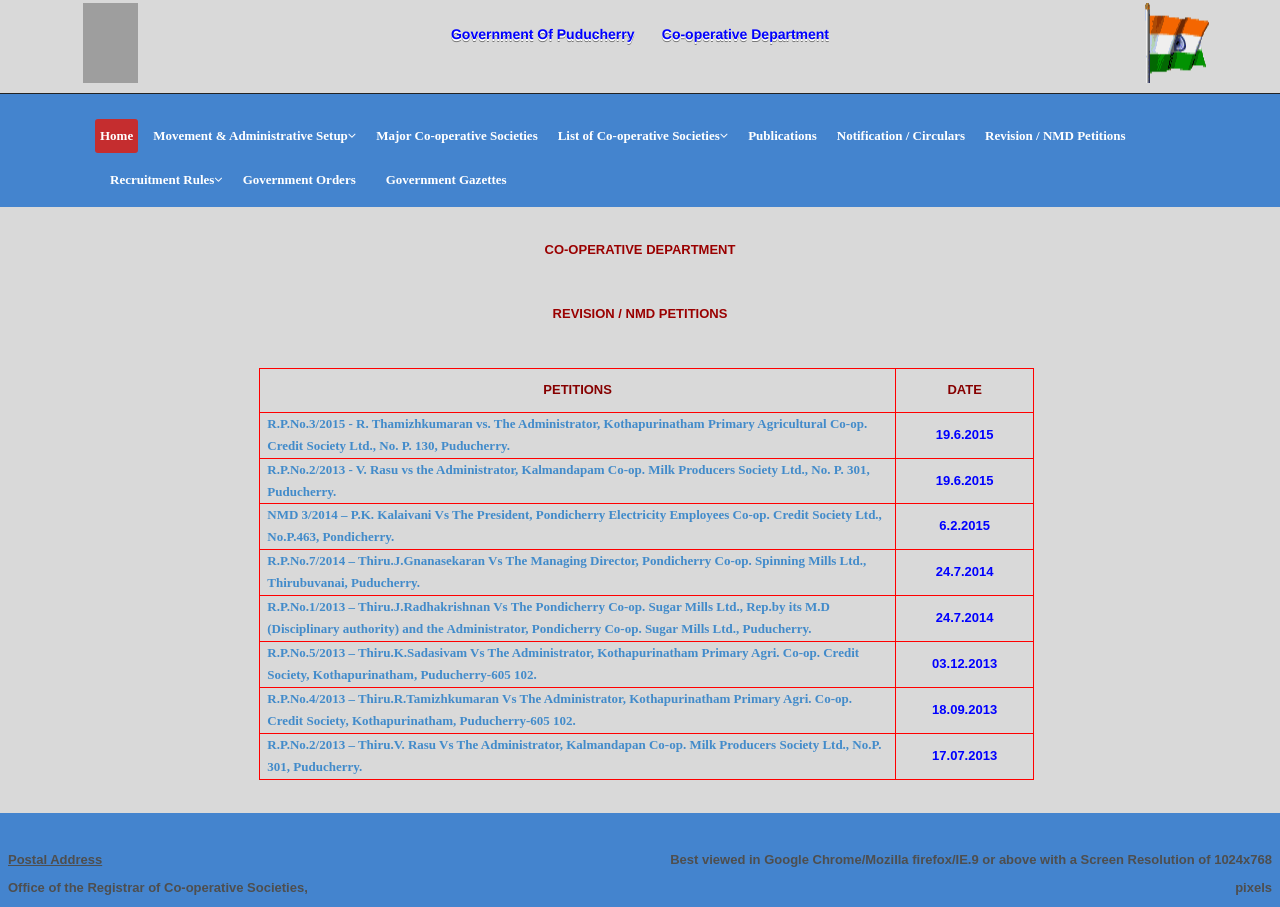
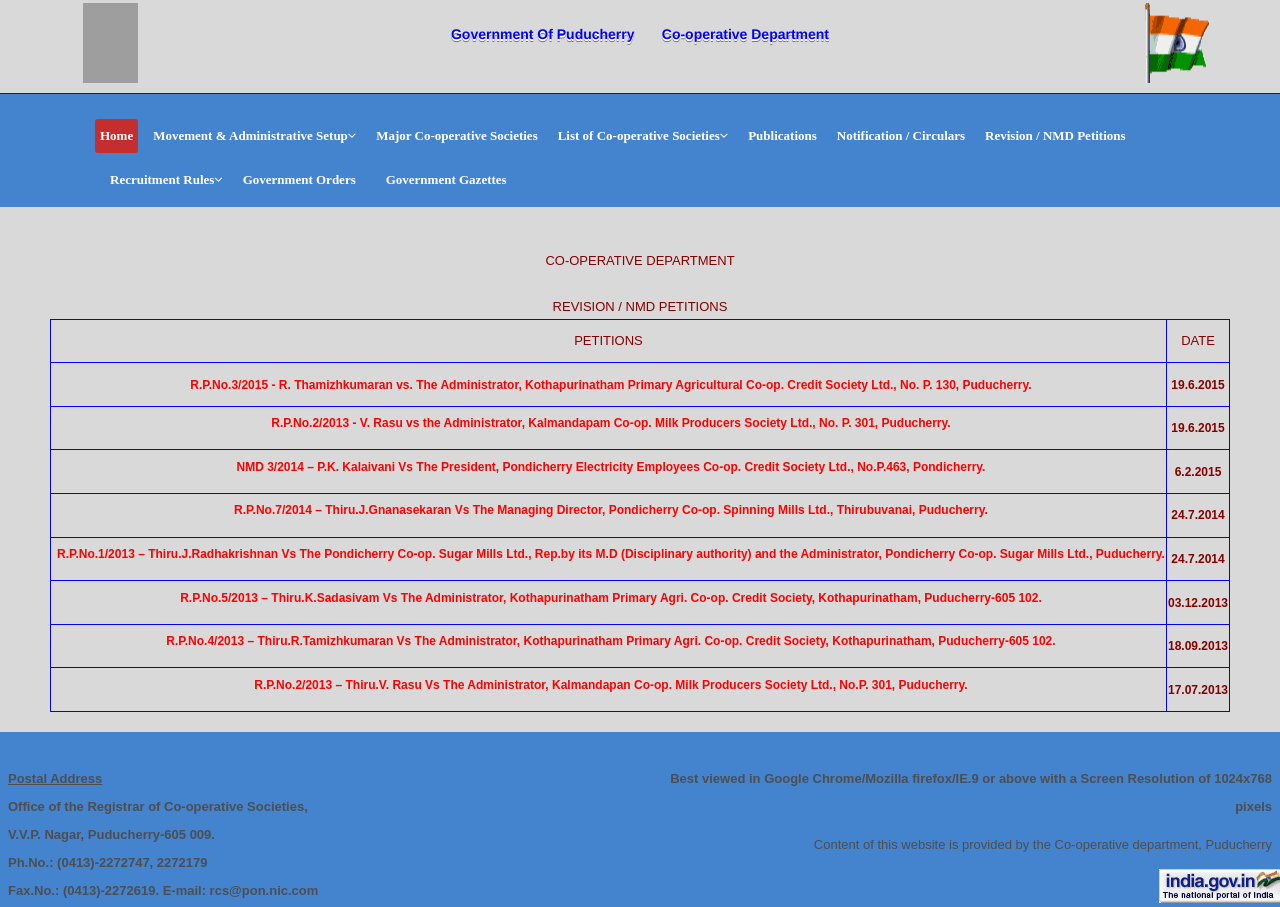
Before and after one commit to eteks/cooperative, a PHP site: page /RPETN.html in a window 1280 px wide. Shown: the part 67-974 px from the top of the page. Run offline with PHP 8.4, Linux system fonts and the light colour scheme; grey boxes are pictures that could not be loaded.

Commit message:
Made changes in Publication, Revision, Faq

```diff
--- a/NOT_CIR.html
+++ b/NOT_CIR.html
@@ -190,6 +190,7 @@
  <div id= "container">
  	<div class= "major">
  		<div id="apDiv13">
+ 			<div id="revision">
 <center>
   <p class="MsoNormal" align="center" style="text-align:center;">&nbsp;</p>
   <p class="MsoNormal" align="center" style="text-align:center;"><strong><span style="font-family:'Arial','sans-serif'; font-size:17.0pt; color:#9A0000; ">NOTIFICATION  AND CIRCULARS</span></strong></p>
@@ -197,8 +198,8 @@
   <p class="MsoNormal" align="center" style="text-align:center;"><strong><span style="font-family:'Arial','sans-serif'; color:#58267E; ">Last updated on 12/7/2016</span></strong></p>
   <p class="MsoNormal"><strong><span style="font-family:'Arial','sans-serif'; font-size:14.0pt; color:#740000; ">&nbsp;</span></strong></p>
   <table class="MsoTableGrid" border="1" cellspacing="0" cellpadding="0" width="750" style="margin-left:9.9pt;border-collapse:collapse;border:none;">
-    <tr style="height:32.7pt;">
-      <td width="528" style="width:5.5in;border:solid red 1.0pt;padding:0in 5.4pt 0in 5.4pt;height:32.7pt;"><p class="MsoNormal" align="center" style="margin-bottom:.7pt;text-align:center;text-autospace:none;"><strong><span style="font-family:'Arial','sans-serif'; color:#860000; ">SUBJECT</span></strong></p></td>
+    <tr>
+      <td MsoNormal>SUBJECT</span></strong></p></td>
       <td width="114" style="width:85.5pt;border:solid red 1.0pt;border-left:none;padding:0in 5.4pt 0in 5.4pt;height:32.7pt;"><p class="MsoNormal" align="center" style="margin-bottom:.7pt;text-align:center;text-autospace:none;"><strong><span style="font-family:'Arial','sans-serif'; color:#860000; ">ORDER</span></strong></p>
         <p class="MsoNormal" align="center" style="margin-bottom:.7pt;text-align:center;text-autospace:none;"><strong><span style="font-family:'Arial','sans-serif'; color:#860000; ">DATE</span></strong></p></td>
     </tr>
--- a/RPETN.html
+++ b/RPETN.html
@@ -14,7 +14,7 @@
     <link href="css/prettyPhoto.css" rel="stylesheet">
     <link href="css/main.css" rel="stylesheet">
     <link href="css/responsive.css" rel="stylesheet">
-    <link href="css/css6.css" rel="stylesheet">
+
     <!--[if lt IE 9]>
     <script src="js/html5shiv.js"></script>
     <script src="js/respond.min.js"></script>
@@ -189,63 +189,65 @@
  </header><!--/header-->
 
  <div id= "container">
- 	<div class= "major">
+ 	<div class= "major1">
  		<div id="apDiv13">
-<center>
-  <p class="MsoNormal" align="center" id="p_8827_0">&nbsp;</p>
-  <p class="MsoNormal" align="center" id="p_8827_1"><strong><span id="span_8827_0">CO-OPERATIVE DEPARTMENT</span></strong></p>
-  <p class="MsoNormal" align="center" id="p_8827_2"><strong><span id="span_8827_1">&nbsp;</span></strong></p>
-  <p class="MsoNormal" align="center" id="p_8827_3"><strong><span id="span_8827_2">REVISION / NMD PETITIONS</span></strong></p>
-  <p class="MsoNormal"><strong><span id="span_8827_3">&nbsp;</span></strong></p>
-  <table class="MsoTableGrid" border="1" cellspacing="0" cellpadding="0" width="775" id="table_8827_0">
-    <tr id="tr_8827_0">
-      <td width="647" id="td_8827_0"><p class="MsoNormal" align="center" id="p_8827_4"><strong><span id="span_8827_4">PETITIONS</span></strong></p></td>
-      <td width="80" id="td_8827_1"><p class="MsoNormal" align="center" id="p_8827_5"><strong><span id="span_8827_5">DATE</span></strong></p></td>
+ 			<div id="revision">
+ 			<center>
+  <p class="MsoNormal" align="center" style="text-align:center;">&nbsp;</p>
+  <p class="MsoNormal" >CO-OPERATIVE DEPARTMENT</p>
+  <p class="MsoNormal" >&nbsp;</span></strong></p>
+  <p class="MsoNormal" >REVISION / NMD PETITIONS</p>
+
+  	<table>
+    <tr>
+      <td class="MsoNormal">PETITIONS</td>
+      <td class="MsoNormal">DATE</td>
     </tr>
 
-        <tr id="tr_8827_1">
-      <td width="647" id="td_8827_2"><p class="MsoNormal" align="left" id="p_8827_6"><strong><span id="span_8827_6"><a href="R.P.No.3_2015.pdf" TARGET="NEW">R.P.No.3/2015 - R. Thamizhkumaran vs. The Administrator, Kothapurinatham Primary Agricultural Co-op. Credit Society Ltd., No. P. 130, Puducherry.</a></span></strong></p></td>
-      <td width="80" id="td_8827_3"><p class="MsoNormal" align="center" id="p_8827_7"><strong><span id="span_8827_7">19.6.2015</span></strong></p></td>
+    <tr>
+      <td><strong><a href="R.P.No.3_2015.pdf" TARGET="NEW">R.P.No.3/2015 - R. Thamizhkumaran vs. The Administrator, Kothapurinatham Primary Agricultural Co-op. Credit Society Ltd., No. P. 130, Puducherry.</a></strong></td>
+      <td><strong>19.6.2015</strong></td>
+    </tr>
+        <tr>
+      <td><strong><a href="R.P.No.2_2013.pdf" TARGET="NEW">R.P.No.2/2013 - V. Rasu vs the Administrator, Kalmandapam Co-op. Milk Producers Society Ltd., No. P. 301, Puducherry.</a></span></strong></p></td>
+      <td><strong>19.6.2015</strong></td>
     </tr>
 
-        <tr id="tr_8827_2">
-      <td width="647" id="td_8827_4"><p class="MsoNormal" align="left" id="p_8827_8"><strong><span id="span_8827_8"><a href="R.P.No.2_2013.pdf" TARGET="NEW">R.P.No.2/2013 - V. Rasu vs the Administrator, Kalmandapam Co-op. Milk Producers Society Ltd., No. P. 301, Puducherry.</a></span></strong></p></td>
-      <td width="80" id="td_8827_5"><p class="MsoNormal" align="center" id="p_8827_9"><strong><span id="span_8827_9">19.6.2015</span></strong></p></td>
+        <tr>
+      <td ><strong><a href="NMD_3_2014.pdf" TARGET="NEW">NMD 3/2014 – P.K. Kalaivani Vs The President, Pondicherry Electricity Employees Co-op. Credit Society Ltd., No.P.463, Pondicherry.</a></span></strong></p></td>
+      <td ><strong>6.2.2015</strong></td>
     </tr>
 
-        <tr id="tr_8827_3">
-      <td width="647" id="td_8827_6"><p class="MsoNormal" align="left" id="p_8827_10"><strong><span id="span_8827_10"><a href="NMD_3_2014.pdf" TARGET="NEW">NMD 3/2014 – P.K. Kalaivani Vs The President, Pondicherry Electricity Employees Co-op. Credit Society Ltd., No.P.463, Pondicherry.</a></span></strong></p></td>
-      <td width="80" id="td_8827_7"><p class="MsoNormal" align="center" id="p_8827_11"><strong><span id="span_8827_11">6.2.2015</span></strong></p></td>
+        <tr >
+      <td ><strong><a href="R.P.7_2014.pdf" TARGET="NEW">R.P.No.7/2014 – Thiru.J.Gnanasekaran Vs The Managing Director, Pondicherry Co-op. Spinning Mills Ltd., Thirubuvanai, Puducherry.</a></span></strong></p></td>
+      <td ><strong>24.7.2014</strong></td>
+    </tr>
+        <tr>
+      <td><strong><a href="R.P.1_2013.pdf" TARGET="NEW">R.P.No.1/2013 – Thiru.J.Radhakrishnan Vs The Pondicherry Co-op. Sugar Mills Ltd., Rep.by its M.D (Disciplinary authority) and the Administrator, Pondicherry Co-op. Sugar Mills Ltd., Puducherry.</a></span></strong></p></td>
+      <td ><strong>24.7.2014</strong></td>
+    </tr>
+        <tr>
+      <td><strong><a href="RP52013.pdf" TARGET="NEW">R.P.No.5/2013 – Thiru.K.Sadasivam Vs The Administrator, Kothapurinatham Primary Agri. Co-op. Credit Society, Kothapurinatham, Puducherry-605 102.</a></span></strong></p></td>
+      <td ><strong>03.12.2013</strong></td>
     </tr>
 
-        <tr id="tr_8827_4">
-      <td width="647" id="td_8827_8"><p class="MsoNormal" align="left" id="p_8827_12"><strong><span id="span_8827_12"><a href="R.P.7_2014.pdf" TARGET="NEW">R.P.No.7/2014 – Thiru.J.Gnanasekaran Vs The Managing Director, Pondicherry Co-op. Spinning Mills Ltd., Thirubuvanai, Puducherry.</a></span></strong></p></td>
-      <td width="80" id="td_8827_9"><p class="MsoNormal" align="center" id="p_8827_13"><strong><span id="span_8827_13">24.7.2014</span></strong></p></td>
-    </tr>
-        <tr id="tr_8827_5">
-      <td width="647" id="td_8827_10"><p class="MsoNormal" align="left" id="p_8827_14"><strong><span id="span_8827_14"><a href="R.P.1_2013.pdf" TARGET="NEW">R.P.No.1/2013 – Thiru.J.Radhakrishnan Vs The Pondicherry Co-op. Sugar Mills Ltd., Rep.by its M.D (Disciplinary authority) and the Administrator, Pondicherry Co-op. Sugar Mills Ltd., Puducherry.</a></span></strong></p></td>
-      <td width="80" id="td_8827_11"><p class="MsoNormal" align="center" id="p_8827_15"><strong><span id="span_8827_15">24.7.2014</span></strong></p></td>
-    </tr>
-        <tr id="tr_8827_6">
-      <td width="647" id="td_8827_12"><p class="MsoNormal" align="left" id="p_8827_16"><strong><span id="span_8827_16"><a href="RP52013.pdf" TARGET="NEW">R.P.No.5/2013 – Thiru.K.Sadasivam Vs The Administrator, Kothapurinatham Primary Agri. Co-op. Credit Society, Kothapurinatham, Puducherry-605 102.</a></span></strong></p></td>
-      <td width="80" id="td_8827_13"><p class="MsoNormal" align="center" id="p_8827_17"><strong><span id="span_8827_17">03.12.2013</span></strong></p></td>
+      <tr >
+      <td><strong><a href="RP42013.pdf" TARGET="NEW">R.P.No.4/2013 – Thiru.R.Tamizhkumaran Vs The Administrator, Kothapurinatham Primary Agri. Co-op. Credit Society, Kothapurinatham, Puducherry-605 102.</a></span></strong></p></td>
+      <td ><strong>18.09.2013</strong></td>
     </tr>
 
-        <tr id="tr_8827_7">
-      <td width="647" id="td_8827_14"><p class="MsoNormal" align="left" id="p_8827_18"><strong><span id="span_8827_18"><a href="RP42013.pdf" TARGET="NEW">R.P.No.4/2013 – Thiru.R.Tamizhkumaran Vs The Administrator, Kothapurinatham Primary Agri. Co-op. Credit Society, Kothapurinatham, Puducherry-605 102.</a></span></strong></p></td>
-      <td width="80" id="td_8827_15"><p class="MsoNormal" align="center" id="p_8827_19"><strong><span id="span_8827_19">18.09.2013</span></strong></p></td>
-    </tr>
-
-    <tr id="tr_8827_8">
-      <td width="647" id="td_8827_16"><p class="MsoNormal" align="left" id="p_8827_20"><strong><span id="span_8827_20"><a href="RP22013.pdf" TARGET="NEW">R.P.No.2/2013 – Thiru.V. Rasu Vs The Administrator, Kalmandapan Co-op. Milk Producers Society Ltd., No.P. 301, Puducherry.</a></span></strong></p></td>
-      <td width="80" id="td_8827_17"><p class="MsoNormal" align="center" id="p_8827_21"><strong><span id="span_8827_21">17.07.2013</span></strong></p></td>
+    <tr>
+      <td ><strong><a href="RP22013.pdf" TARGET="NEW">R.P.No.2/2013 – Thiru.V. Rasu Vs The Administrator, Kalmandapan Co-op. Milk Producers Society Ltd., No.P. 301, Puducherry.</a></span></strong></p></td>
+      <td ><strong>17.07.2013</strong></td>
     </tr>
 
   </table>
-<p class="MsoNormal"><strong><span id="span_8827_22">&nbsp;</span></strong></p>
+
 </center>
-</div>
+
+		</div>
 	 </div>
+ </div>
  </div>
 
 <!--/#footer-->
--- a/css/main.css
+++ b/css/main.css
@@ -173,6 +173,7 @@ body > section {
     transform: scale(1);
   }
 }
+
 
 
 /*************************
@@ -2145,10 +2146,10 @@ ul.sidebar-gallery {
   /*padding: 8px 8px;*/
 
 }
-/*#container{
+#container{
 	width:100%;
 	height:200%;
-}*/
+}
 #address {
 	font-family:Arial, Helvetica, sans-serif;
     float: left;
@@ -2183,3 +2184,101 @@ ul.sidebar-gallery {
 .recr a {
     color: black;
 }
+
+/******Publication.html*********/
+.major1{
+	margin: 20px;
+}
+.publish{
+	border: 1px solid blue;
+	margin-left: 9.9pt;
+	margin-right:9.9pt;
+	font-size: 12px;
+	width:775px;
+}
+#apDiv13 table tr{
+
+	height:32.7pt;
+	border: 1px solid blue;
+	font-size: 12px;
+
+ }
+
+ #apDiv13 table td a{
+ 	width: 618px;
+ 	font-family: 'Arial', 'sans-serif';
+ 	color:red;
+ 	margin-left: 5px;
+
+ }
+ #apDiv13 table td a:hover{
+ 	width: 618px;
+ 	font-family: 'Arial', 'sans-serif';
+ 	color:black;
+
+ }
+
+.MsoNormal {
+	text-align: center;
+	margin-bottom:.7pt;
+	font-family: 'Arial', 'sans-serif';
+	color: #860000;
+	font-size:13px;
+
+}
+
+/******Revision and NMD Petitions.html*********/
+
+#revision table td{
+	text-align: center;
+
+	margin-bottom:.7pt;
+	font-family: 'Arial', 'sans-serif';
+	color: #860000;
+	border-right: 1px solid blue;
+}
+/******Faq.html*********/
+.faq{
+	padding:4px;
+}
+.faq p a{
+	text-align: left;
+	font-size: 14px;
+	margin-bottom:.7pt;
+	font-family: 'Arial', 'sans-serif';
+	color: #860000;
+
+}
+.faq p a:hover{
+
+ 	color:black;
+
+ }
+
+.faq-head h4{
+	font-size: 16px;
+	color:red;
+	text-align:center;
+}
+
+/******Faq1.html*********/
+
+#faq1 table tr{
+
+	height:32.7pt;
+	border: 1px solid red;
+	font-size: 12px;
+
+ }
+ .major3{
+ 	margin: 60px;
+ }
+
+#faq1 table td p{
+	border: 1px;
+ 	width: 500px;
+ 	font-family: 'Arial', 'sans-serif';
+ 	color:blue;
+ 	margin-left: 5px;
+
+ }
```
Also changed, not shown: faq.html (+32 -46 lines), faq1.html (+15 -19 lines), faq2.html (+12 -19 lines), faq3.html (+12 -20 lines), faq4.html (+10 -0 lines), publication.html (+19 -22 lines).
